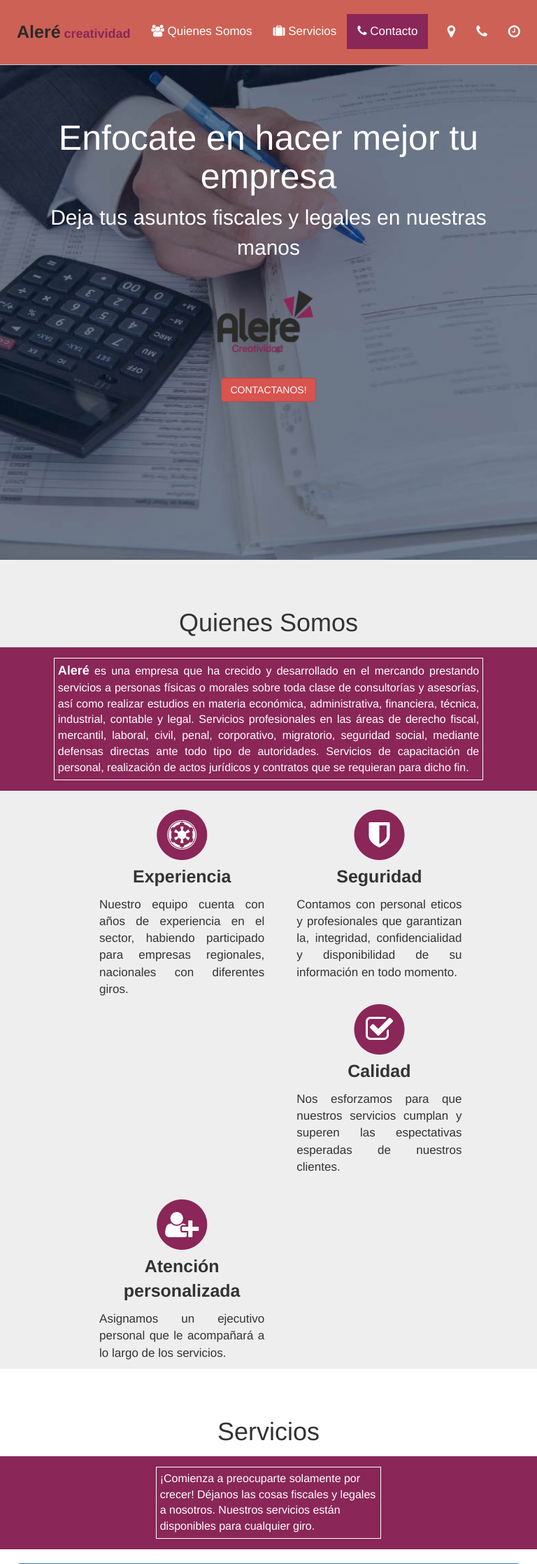
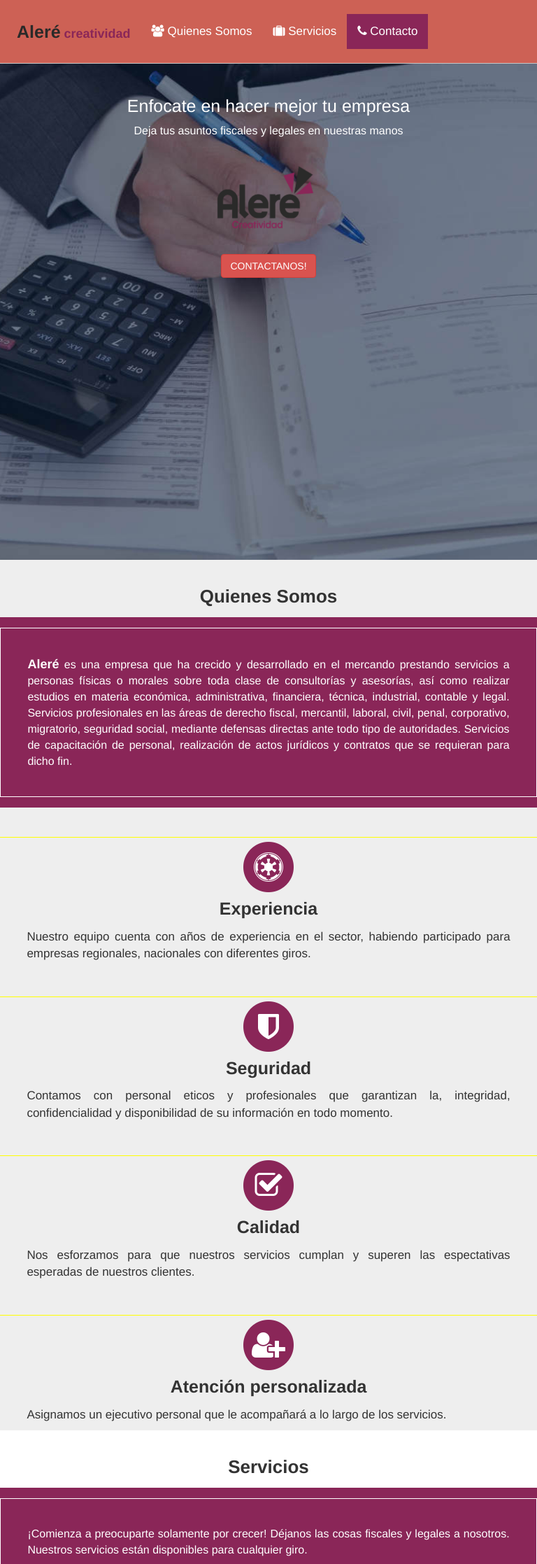
Before and after one commit to esteban1234/alere, a PHP site: page / in a window 768 px wide. Shown: the top 2235 px of the page at 70% size. Run offline with PHP 8.4, Linux system fonts and the light colour scheme.

Commit message:
Diseño responsive

```diff
--- a/css/estilos.css
+++ b/css/estilos.css
@@ -158,12 +158,10 @@
 }
 
 .caja_q_1 {
-    /*outline: 2px green solid;*/
     width: 41%;
     float: left;
     margin-left: 8%;
     margin-top: 3%;
-    /*opacity: 0;*/
 }
 
 .icono_q {
@@ -176,7 +174,6 @@
 }
 
 .contentexto_caja {
-    /*outline: 2px red solid;*/
     width: 100%;
 }
 
@@ -205,7 +202,6 @@
     font-size: 16px;
     width: 42%;
     margin: 0 auto;
-    /*text-align: justify;*/
     color: #FFF;
     padding: 5px;
 }
@@ -214,10 +210,8 @@
 /*-----------contactro------------*/
 
 .contenedorform {
-    /*outline: 2px red solid;*/
     margin: 0 auto;
     width: 100%;
-    /*padding-bottom: 5%;*/
 }
 
 .form {
@@ -227,7 +221,6 @@
 }
 
 .tituloform {
-    /*outline: 2px red solid;*/
     width: 100%;
     text-align: center;
     font-size: 25px;
@@ -238,8 +231,6 @@
 }
 
 .mapa {
-    /*    outline: 2px red solid;
-*/
     float: right;
     width: 45%;
     margin-top: 2%;
@@ -249,12 +240,12 @@
     width: 100%;
 }
 
-#pie {
+/*#pie {
     text-align: center;
     font-size: 25px;
     padding: 15px;
     color: white;
-}
+}*/
 
 footer {
     /*margin-top: 2%;*/
@@ -262,10 +253,6 @@ footer {
 }
 
 @media screen and (max-width: 480px) {
-    /*#img_banner {
-    display: none;
-}
-*/
     #texto_banner {
         font-size: 25px;
     }
@@ -278,3 +265,64 @@ footer {
         left: 10px;
     }
 }
+
+@media screen and (max-width: 599px) and (min-width: 481px) {
+
+  #texto_banner {
+      font-size: 25px;
+  }
+  #texto2_banner {
+      font-size: 16px;
+  }
+  #tooltip:hover span {
+      width: 170px;
+      top: 10px;
+      left: 10px;
+  }
+}
+
+@media screen and (max-width: 799px) and (min-width: 600px) {
+.intro-section
+{
+  padding-top: 18%;
+}
+
+  #texto_banner {
+      font-size: 25px;
+      margin-top: 0px;
+  }
+
+  #texto2_banner {
+      font-size: 16px;
+  }
+
+  #tooltip:hover span {
+      width: 170px;
+      /*top: 5px;*/
+      /*left: 5px;*/
+  }
+}
+
+@media screen and (max-width: 1023px) and (min-width: 800px) {
+  #texto_banner {
+      font-size: 30px;
+      margin-top: 0px;
+  }
+
+  #texto2_banner {
+      font-size: 16px;
+  }
+
+  #tooltip:hover span {
+      width: 170px;
+      /*top: 5px;*/
+      /*left: 5px;*/
+  }
+
+}
+
+@media screen and (max-width: 1280px) and (min-width: 1024px) {      /* mac*/
+}
+@media screen and (max-width: 1366px) and (min-width: 1024px) { }
+
+@media screen and (min-width: 1367px) { }
--- /dev/null
+++ b/css/responsivo.css
@@ -0,0 +1,341 @@
+@media screen and (max-width: 480px){
+
+  /*******************INICIA MENU*******************/
+  .nav li
+  {
+    text-align: center;
+  }
+
+  .navbar-right
+  {
+    display: none;
+  }
+
+  .animatedParent
+  {
+    overflow: hidden;
+  }
+
+  section
+  {
+    overflow: hidden;
+    height: 100%;
+  }
+
+  /*********************INICIA QUIENES SOMOS*************/
+  .about-section
+  {
+    padding: 0px;
+  }
+
+  .about-section h1
+  {
+    font-size: 26px;
+    font-weight: bold;
+    text-align: center;
+    margin-top: 0px;
+    margin-top: 5%;
+  }
+
+  .banner p
+  {
+    width: 100%;
+    padding: 5%;
+  }
+
+  .caja_q
+  {
+    overflow: hidden;
+    width: 100%;
+  }
+
+  .caja_q .caja_q_1
+  {
+    border-top: .5px solid yellow;
+    width: 100%;
+    margin-left: 0px;
+    padding: 0px 5%;
+    margin-top: 5%;
+  }
+
+  /*******************INICIA SERVICIOS*************/
+  .services-section
+  {
+    padding: 0px;
+  }
+
+  .services-section h1
+  {
+    font-size: 26px;
+    font-weight: bold;
+    text-align: center;
+    margin-top: 5%;
+  }
+
+  .banner2 p{
+    width: 100%;
+    padding: 5%;
+    text-align: justify;
+  }
+
+  /************INICIA CONTACTO***********/
+  .contact-section
+  {
+    padding: 0px;
+  }
+
+  .contact-section h1
+  {
+    font-size: 26px;
+    font-weight: bold;
+    text-align: center;
+    margin-top: 5%;
+  }
+
+
+  .form, .mapa{
+    /*border: 2px solid red;*/
+    width: 100%;
+  }
+
+  /*******************INICIA PIE*******************/
+  .h4
+  {
+    text-align: center;
+    font-size: 16px;
+  }
+
+
+}
+
+@media screen and (max-width: 599px) and (min-width: 481px) {
+  /*******************INICIA MENU*******************/
+  /*******************INICIA MENU*******************/
+  .nav li
+  {
+    text-align: center;
+  }
+
+  .navbar-right
+  {
+    display: none;
+  }
+
+  .animatedParent
+  {
+    overflow: hidden;
+  }
+
+  section
+  {
+    overflow: hidden;
+    height: 100%;
+  }
+
+  /*********************INICIA QUIENES SOMOS*************/
+  .about-section
+  {
+    padding: 0px;
+  }
+
+  .about-section h1
+  {
+    font-size: 26px;
+    font-weight: bold;
+    text-align: center;
+    margin-top: 0px;
+    margin-top: 5%;
+  }
+
+  .banner p
+  {
+    width: 100%;
+    padding: 5%;
+  }
+
+  .caja_q
+  {
+    overflow: hidden;
+    width: 100%;
+  }
+
+  .caja_q .caja_q_1
+  {
+    border-top: .5px solid yellow;
+    width: 100%;
+    margin-left: 0px;
+    padding: 0px 5%;
+    margin-top: 5%;
+  }
+
+  /*******************INICIA SERVICIOS*************/
+  .services-section
+  {
+    padding: 0px;
+  }
+
+  .services-section h1
+  {
+    font-size: 26px;
+    font-weight: bold;
+    text-align: center;
+    margin-top: 5%;
+  }
+
+  .banner2 p{
+    width: 100%;
+    padding: 5%;
+    text-align: justify;
+  }
+
+  /************INICIA CONTACTO***********/
+  .contact-section
+  {
+    padding: 0px;
+  }
+
+  .contact-section h1
+  {
+    font-size: 26px;
+    font-weight: bold;
+    text-align: center;
+    margin-top: 5%;
+  }
+
+
+  .form, .mapa{
+    /*border: 2px solid red;*/
+    width: 100%;
+  }
+
+  /*******************INICIA PIE*******************/
+  .h4
+  {
+    text-align: center;
+    font-size: 16px;
+  }
+
+}
+
+@media screen and (max-width: 799px) and (min-width: 600px) {
+  /*******************INICIA MENU*******************/
+  .nav li
+  {
+    text-align: center;
+  }
+
+  .navbar-right
+  {
+    display: none;
+  }
+
+  .animatedParent
+  {
+    overflow: hidden;
+  }
+
+  section
+  {
+    overflow: hidden;
+    height: 100%;
+  }
+
+  /*********************INICIA QUIENES SOMOS*************/
+  .about-section
+  {
+    padding: 0px;
+  }
+
+  .about-section h1
+  {
+    font-size: 26px;
+    font-weight: bold;
+    text-align: center;
+    margin-top: 0px;
+    margin-top: 5%;
+  }
+
+  .banner p
+  {
+    width: 100%;
+    padding: 5%;
+  }
+
+  .caja_q
+  {
+    overflow: hidden;
+    width: 100%;
+  }
+
+  .caja_q .caja_q_1
+  {
+    border-top: .5px solid yellow;
+    width: 100%;
+    margin-left: 0px;
+    padding: 0px 5%;
+    margin-top: 5%;
+  }
+
+  /*******************INICIA SERVICIOS*************/
+  .services-section
+  {
+    padding: 0px;
+  }
+
+  .services-section h1
+  {
+    font-size: 26px;
+    font-weight: bold;
+    text-align: center;
+    margin-top: 5%;
+  }
+
+  .banner2 p{
+    width: 100%;
+    padding: 5%;
+    text-align: justify;
+  }
+
+  /************INICIA CONTACTO***********/
+  .contact-section
+  {
+    padding: 0px;
+  }
+
+  .contact-section h1
+  {
+    font-size: 26px;
+    font-weight: bold;
+    text-align: center;
+    margin-top: 5%;
+  }
+
+
+  .form, .mapa{
+    /*border: 2px solid red;*/
+    width: 100%;
+  }
+
+  /*******************INICIA PIE*******************/
+  .h4
+  {
+    text-align: center;
+    font-size: 16px;
+  }
+
+
+}
+
+@media screen and (max-width: 1023px) and (min-width: 800px) {
+  .banner2 p{
+    width: 70%;
+    padding: 5%;
+    text-align: justify;
+  }
+}
+
+@media screen and (max-width: 1280px) and (min-width: 1024px) {      /* mac*/
+}
+@media screen and (max-width: 1366px) and (min-width: 1024px) { }
+
+@media screen and (min-width: 1367px) { }
--- a/index.html
+++ b/index.html
@@ -14,6 +14,7 @@
     <link href="css/bootstrap.min.css" rel="stylesheet">
     <link href="css/scrolling-nav.css" rel="stylesheet">
     <link rel="stylesheet" href="css/estilos.css">
+    <link rel="stylesheet" href="css/responsivo.css">
     <link rel="stylesheet" href="css/animate.css">
     <link rel="stylesheet" href="css/iconos.min.css">
 </head>
@@ -73,7 +74,7 @@
                 </div>
             </div>
             <div class="row">
-                <div class="animatedParent col-xs-offset-4 col-xs-4">
+                <div class="animatedParent col-xs-offset-3 col-xs-7 col-sm-offset-4 col-sm-4 col-md-offset-4 col-md-4">
                     <img src="img/alere.png" class="img-responsive animated bounceInDown" id="img_banner" alt="">
                     <a class="animated bounceInDown btn btn-large btn-danger page-scroll" href="#contact">CONTACTANOS!</a>
                 </div>
@@ -244,7 +245,6 @@
             <div class="container">
                 <div class="contenedorform">
                     <p class="tituloform">Formulario de contacto</p>
-                    <!-- <div class=""> -->
                     <br>
                     <form class="form" action="vistas/envia.php" method="post">
                         <div class="form-group">
@@ -291,17 +291,17 @@
     <footer>
         <div class="container">
             <div class="row">
-                <div class="col-xs-" id="pie">
-                    Derechos de autor 2017© | ALERE CREATIVIDAD Y DISEÑO S.A. de C.V.
+                <div class="col-xs-12" id="pie">
+                    <p class="h4">Derechos de autor 2017© | ALERE CREATIVIDAD Y DISEÑO S.A. de C.V.</p>
                 </div>
             </div>
         </div>
     </footer>
+
+
     <!-- jQuery -->
     <script src="js/jquery.js"></script>
-    <!-- Bootstrap Core JavaScript -->
     <script src="js/bootstrap.min.js"></script>
-    <!-- Scrolling Nav JavaScript -->
     <script src="js/jquery.easing.min.js"></script>
     <script src="js/scrolling-nav.js"></script>
     <script src="js/animacion.js"></script>
```
